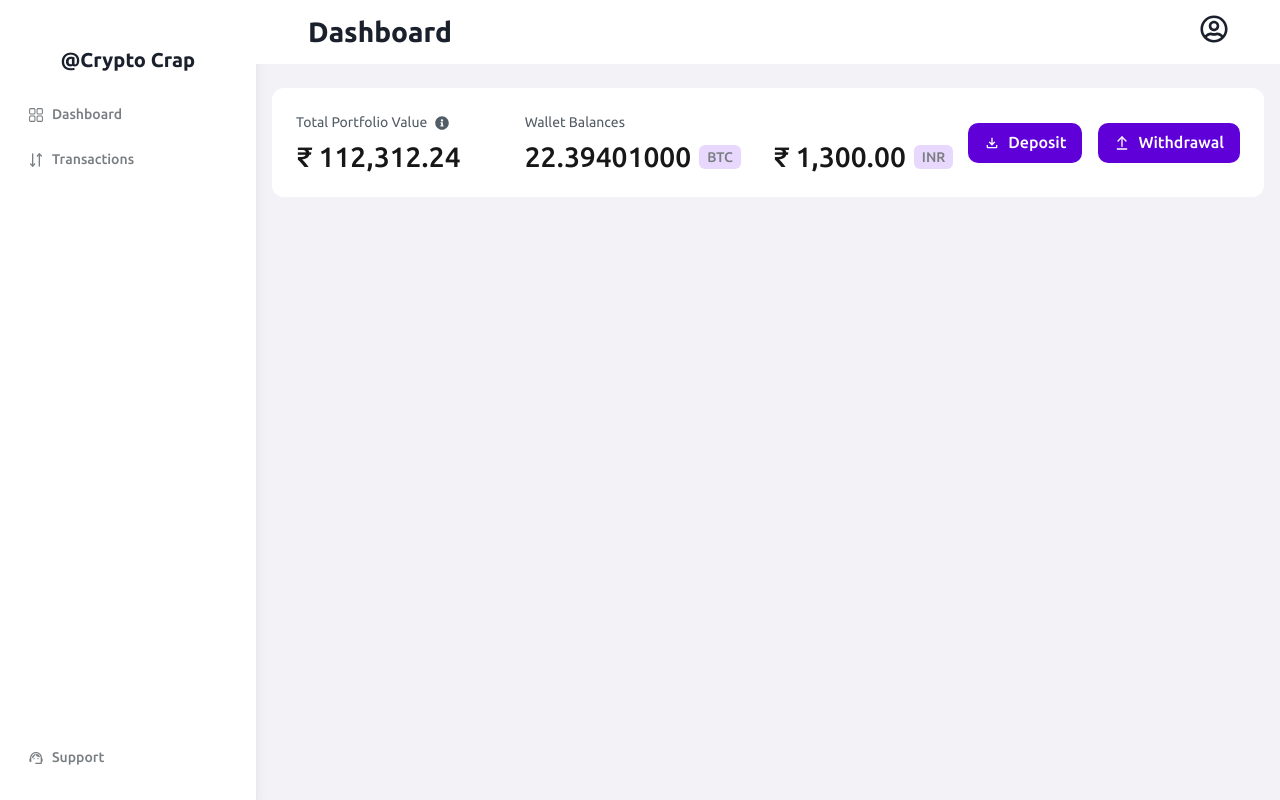
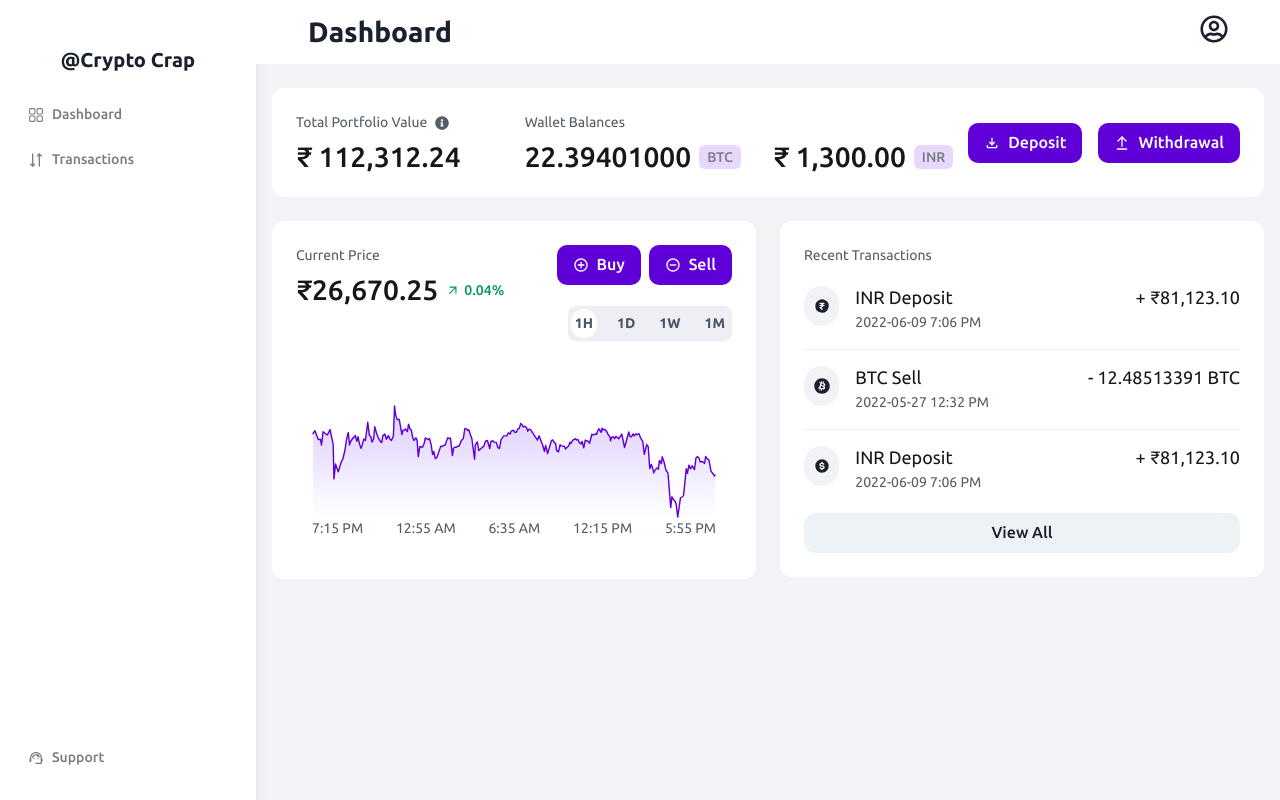
Before and after one commit to Tawheed-tariq/cryptyd, a React (Vite) app: page /transactions in a window 1280 px wide. Built offline with nearby package versions, Linux system fonts and the light colour scheme.

Commit message:
added card section

```diff
--- /dev/null
+++ b/src/chakra/CustomCard.jsx
@@ -0,0 +1,9 @@
+import { chakra } from "@chakra-ui/react";
+
+export const CustomCard = chakra("div", {
+    baseStyle:{
+        bg:'white',
+        p:'6',
+        borderRadius:'xl'
+    }
+})
--- /dev/null
+++ b/src/pages/Dashboard/components/priceSection.jsx
@@ -0,0 +1,66 @@
+import { Button, Flex, HStack, Icon, Image, Stack, Tab, TabList, TabPanel, TabPanels, Tabs, Text } from "@chakra-ui/react"
+import { CustomCard } from "../../../chakra/CustomCard"
+import { FaInfoCircle } from "react-icons/fa"
+import { MdArrowOutward } from "react-icons/md"
+import { LuArrowUpFromLine } from "react-icons/lu"
+import { BiPlusCircle, BiMinusCircle } from "react-icons/bi"
+export default function PriceSection(){
+    const timeStamps = ["7:15 PM", "12:55 AM", "6:35 AM", "12:15 PM", "5:55 PM"]
+    return(
+        <CustomCard h={'full'}>
+            <Flex justify={'space-between'} align={'start'}>
+                <Stack>
+                    <Text fontSize={'sm'} color={'black.80'} >Current Price</Text>
+                    <HStack>
+                        <Text textStyle={'h2'} fontWeight={'medium'}>₹26,670.25</Text>
+                        <HStack fontWeight={'medium'} fontSize={'sm'} gap={'1'} color={'#059669'}>
+                            <Icon as={MdArrowOutward} />
+                            <Text>0.04%</Text>
+                        </HStack>
+                    </HStack>
+                </Stack>
+                <HStack>
+                    <Button leftIcon={<Icon as={BiPlusCircle}/>} >Buy</Button>
+                    <Button leftIcon={<Icon as={BiMinusCircle}/>}>Sell</Button>
+                </HStack>
+            </Flex>
+            <Tabs variant='soft-rounded'>
+                <Flex justify={'end'}>
+                    <TabList borderRadius={'lg'} bg={'black.10'} gap={4} p={'3px'}>
+                        {
+                            ['1H', '1D', '1W', '1M'].map((item) => (
+                                <Tab
+                                    fontSize={'sm'}
+                                    p={1}
+                                    _selected={{
+                                        bg: "white"
+                                    }}
+                                >
+                                    {item}
+                                </Tab>
+                            ))
+                        }
+                    </TabList>
+                </Flex>
+                <TabPanels>
+                    <TabPanel>
+                        <Image
+                            mt={'3rem'}
+                            src="images/Graph.svg"
+                        />
+                        <HStack justify={'space-between'}>
+                            {
+                                timeStamps.map((item) => (
+                                    <Text key={item} fontSize={'sm'} color={'black.80'}>{item}</Text>
+                                ))
+                            }
+                        </HStack>
+                    </TabPanel>
+                    <TabPanel>
+                    <p>two!</p>
+                    </TabPanel>
+                </TabPanels>
+            </Tabs>
+        </CustomCard>
+    )
+}
--- /dev/null
+++ b/src/pages/Dashboard/components/transactions.jsx
@@ -0,0 +1,59 @@
+import { Box, Button, Divider, Flex, Grid, HStack, Icon, Stack, Text } from "@chakra-ui/react";
+import { CustomCard } from "../../../chakra/CustomCard";
+import { FaBitcoin } from "react-icons/fa";
+import { TbCoinRupeeFilled } from "react-icons/tb";
+import { BiSolidDollarCircle } from "react-icons/bi";
+import { Fragment } from "react";
+
+export default function Transactions(){
+    const transactions = [
+        {
+            id: "1",
+            icon: TbCoinRupeeFilled,
+            text: "INR Deposit",
+            dateTime : "2022-06-09 7:06 PM",
+            amount: "+ ₹81,123.10"
+        },
+        {
+            id: "2",
+            icon: FaBitcoin,
+            text: "BTC Sell",
+            dateTime : "2022-05-27 12:32 PM",
+            amount: "- 12.48513391 BTC"
+        },
+        {
+            id: "3",
+            icon: BiSolidDollarCircle,
+            text: "INR Deposit",
+            dateTime : "2022-06-09 7:06 PM",
+            amount: "+ ₹81,123.10"
+        }
+    ]
+    return(
+        <CustomCard>
+            <Text fontSize={'sm'} color={'black.80'}>Recent Transactions</Text>
+            <Stack spacing={4} py={5}>
+                {
+                    transactions.map((transaction, index) => (
+                        <Fragment   key={transaction.id}>
+                            {index != 0 && <Divider/>}
+                            <Flex gap={4} w={'full'}>
+                            <Grid placeItems={'center'} bg={'black.5'}  boxSize={10} borderRadius={'full'}>
+                                <Icon  as={transaction.icon} />
+                            </Grid>
+                            <Flex justify={'space-between'} w={'full'}>
+                                <Stack spacing={1}>
+                                    <Text textStyle={'h6'} >{transaction.text}</Text>
+                                    <Text fontSize={'sm'} color={'black.80'}>{transaction.dateTime}</Text>
+                                </Stack>
+                                <Text textStyle={'h6'}>{transaction.amount}</Text>
+                            </Flex>
+                        </Flex>
+                        </Fragment>
+                    ))
+                }
+            </Stack>
+            <Button w={'full'} borderRadius={'xl'} colorScheme="gray">View All</Button>
+        </CustomCard>
+    )
+}
--- a/src/pages/Dashboard/dashboard.jsx
+++ b/src/pages/Dashboard/dashboard.jsx
@@ -1,10 +1,29 @@
+import { Grid, GridItem } from "@chakra-ui/react";
 import DashboardLayout from "../../components/dashboardLayout";
 import PortfolioSection from "./components/portfolioSection";
+import PriceSection from "./components/priceSection";
+import Transactions from "./components/transactions";
 
 export default function Dashboard(){
     return(
         <DashboardLayout title={'Dashboard'}>
-            <PortfolioSection/>
+            <Grid gridTemplateColumns={{
+                base: "repeat(1, 1fr)",
+                md: "repeat(2, 1fr)"
+            }}
+            gap={6}
+            >
+                <GridItem colSpan={2}>
+                    <PortfolioSection/>
+                </GridItem>
+                <GridItem colSpan={1}>
+                    <PriceSection/>
+                </GridItem>
+                <GridItem colSpan={1}>
+                    <Transactions/>
+                </GridItem>
+            </Grid>
+
         </DashboardLayout>
     )
 }
```
Also changed, not shown: public/images/Graph.svg (added).
